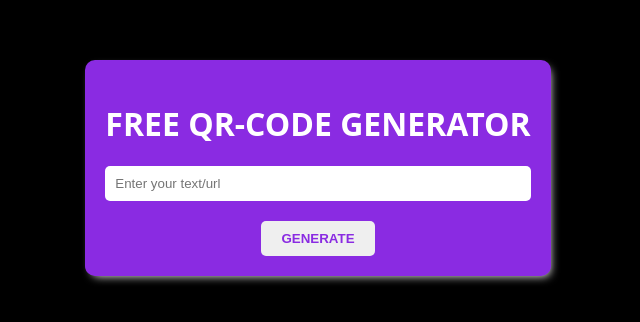
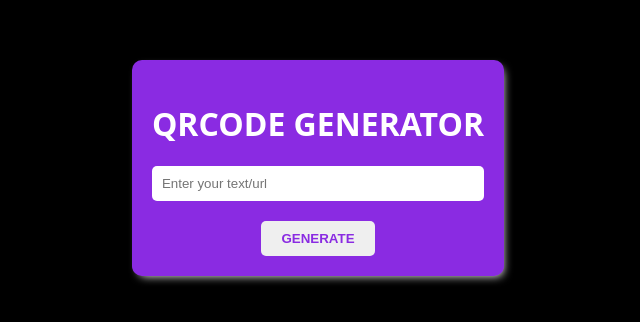
Before and after one commit to Ramslam007/qrcode-generator, a plain HTML site: page index.html in a window 1280 px wide. Shown: the part 240-562 px from the top of the page, without its empty margins (330-970 px from the left). Drawn offline with Linux system fonts and the light colour scheme.

Commit message:
Update index.html

```diff
--- a/index.html
+++ b/index.html
@@ -11,7 +11,7 @@
 <body>
     <div class="container">
             <div class="form-container">
-                <h1>FREE QR-CODE GENERATOR</h1>
+                <h1>QRCODE GENERATOR</h1>
                 <input type="text" name="qr_text" placeholder="Enter your text/url">
                 <button onclick="generateQr()">GENERATE</button>
             </div>
```
